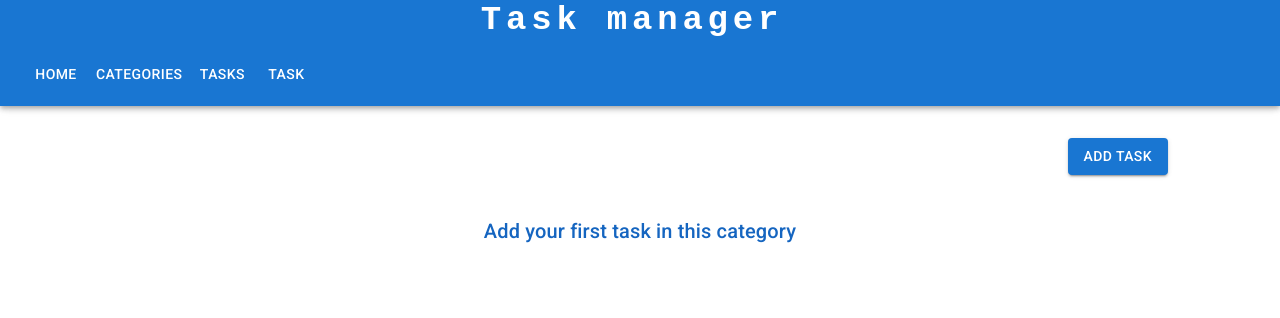
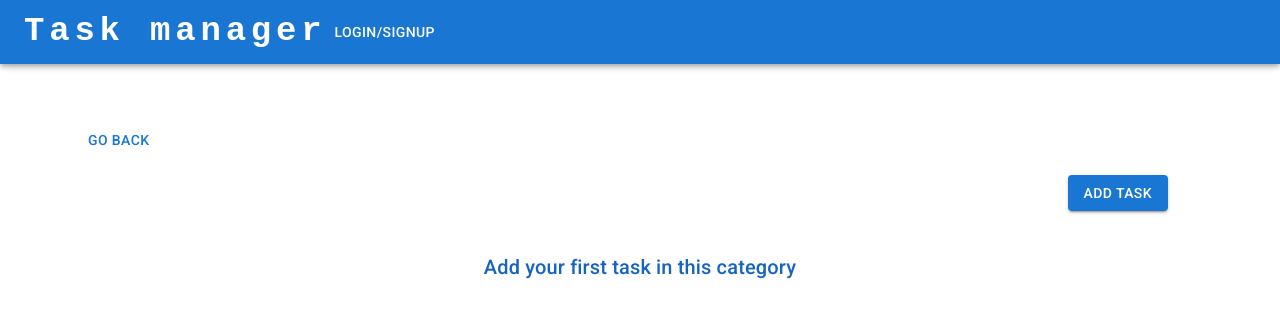
Before and after one commit to kotyamur/task-manager, a React (Create React App) app in the folder client/: page /tasks in a window 1280 px wide. Shown: the top 318 px of the page. Built offline with nearby package versions, Linux system fonts and the light colour scheme.

Commit message:
add navigation

```diff
--- a/client/src/components/Categories/Categories.tsx
+++ b/client/src/components/Categories/Categories.tsx
@@ -1,11 +1,16 @@
-import { FC, useState } from "react";
+import React, { FC, useState, useEffect } from "react";
+import { useNavigate } from "react-router-dom";
+import { useSelector } from "react-redux";
+import { selectIsLoggedIn } from "../../redux/user/authSelectors";
+
 import Box from '@mui/material/Box';
 import Button from "@mui/material/Button";
 import CategoryList from "./CategoryList/CategoryList";
 import CategoryAddPopup from "./CategoryAddPopup/CategoryAddPopup";
 
-
 const Categories: FC = () => {
+  const navigate = useNavigate();
+  const isUserLogined = useSelector(selectIsLoggedIn)
   const [openAddPopup, setOpenAddPopup] = useState(false);
   const handleAddActionClick = () => {
     setOpenAddPopup(true);
@@ -16,6 +21,13 @@ const Categories: FC = () => {
       setOpenAddPopup(false);
     }
   };
+
+  useEffect(() => {
+    if (!isUserLogined) {
+      navigate("/login");
+    }
+  }, [isUserLogined, navigate]);
+
     return (
       <Box sx={{ p: 2, textAlign: "end" }}>
         <Button
--- a/client/src/components/Categories/CategoryList/CategoryList.tsx
+++ b/client/src/components/Categories/CategoryList/CategoryList.tsx
@@ -6,6 +6,7 @@ import { fetchUserCategories } from "../../../redux/categories/categoriesOperati
 import { useAppDispatch } from "../../../redux/hooks";
 
 import List from "@mui/material/List";
+import Typography from "@mui/material/Typography";
 import CategoryItem from "../CategoryItem/CategoryItem";
 
 const CategoryList: FC = () => {
@@ -17,11 +18,30 @@ const CategoryList: FC = () => {
   }, [dispatch]);
 
   return (
-    <List>
-      {categories.map(({ id, dateCreated, name, tasks }) => {
-        return <CategoryItem key={id} id={id} dateCreated={dateCreated} name={name} tasks={tasks} />;
-      })}
-    </List>
+    <>
+      <List>
+        {categories.map(({ id, dateCreated, name, tasks }) => {
+          return (
+            <CategoryItem
+              key={id}
+              id={id}
+              dateCreated={dateCreated}
+              name={name}
+              tasks={tasks}
+            />
+          );
+        })}
+      </List>
+      {categories.length === 0 && (
+        <Typography
+          variant="h6"
+          mt={4}
+          sx={{ color: "primary.dark", textAlign: "center" }}
+        >
+          Add your first category
+        </Typography>
+      )}
+    </>
   );
 };
 
--- a/client/src/components/Login/Login.tsx
+++ b/client/src/components/Login/Login.tsx
@@ -1,6 +1,10 @@
 import * as React from "react";
 import { Link } from "react-router-dom";
 import { useFormik, FormikHelpers } from "formik";
+
+import { useNavigate } from "react-router-dom";
+import { useSelector } from "react-redux";
+import { selectIsLoggedIn } from "../../redux/user/authSelectors";
 
 import { useAppDispatch } from "../../redux/hooks";
 import { logIn } from "../../redux/user/authOperations";
@@ -19,6 +23,9 @@ const initialLoginValues: IRegisterLoginUserData = {
 
 const Login: React.FC = () => {
   const dispatch = useAppDispatch();
+  const navigate = useNavigate();
+
+  const isUserLogined = useSelector(selectIsLoggedIn);
 
   const handleSubmit = async (
     values: IRegisterLoginUserData,
@@ -33,6 +40,12 @@ const Login: React.FC = () => {
     validationSchema: registerLoginSchema,
     onSubmit: handleSubmit,
   });
+
+  React.useEffect(() => {
+    if (isUserLogined) {
+      navigate("/categories");
+    }
+  }, [isUserLogined, navigate]);
 
   return (
     <Box
--- a/client/src/components/Register/Register.tsx
+++ b/client/src/components/Register/Register.tsx
@@ -1,6 +1,10 @@
 import * as React from "react";
 import { Link } from "react-router-dom";
 import { useFormik, FormikHelpers } from "formik";
+
+import { useNavigate } from "react-router-dom";
+import { useSelector } from "react-redux";
+import { selectIsLoggedIn } from "../../redux/user/authSelectors";
 
 import { useAppDispatch } from "../../redux/hooks";
 import { register } from "../../redux/user/authOperations";
@@ -19,6 +23,9 @@ const initialRegisterValues: IRegisterLoginUserData = {
 
 const Register: React.FC = () => {
   const dispatch = useAppDispatch();
+  const navigate = useNavigate();
+
+  const isUserLogined = useSelector(selectIsLoggedIn);
 
   const handleSubmit = async (
     values: IRegisterLoginUserData,
@@ -33,6 +40,12 @@ const Register: React.FC = () => {
     validationSchema: registerLoginSchema,
     onSubmit: handleSubmit,
   });
+
+  React.useEffect(() => {
+    if (isUserLogined) {
+      navigate("/categories");
+    }
+  }, [isUserLogined, navigate]);
 
     return (
       <Box
--- a/client/src/components/SharedLayout.tsx
+++ b/client/src/components/SharedLayout.tsx
@@ -1,6 +1,9 @@
 import { FC } from "react";
 import { Outlet, Link } from "react-router-dom";
 import { Suspense } from "react";
+
+import { useSelector } from "react-redux";
+import { selectIsLoggedIn } from "../redux/user/authSelectors";
 
 import {
   AppBar,
@@ -10,21 +13,23 @@ import {
   Box,
   Button,
 } from "@mui/material";
+import { useAppDispatch } from "../redux/hooks";
+import { logOut } from "../redux/user/authOperations";
 
 export const SharedLayout: FC = () => {
+  const dispatch = useAppDispatch();
+  const isUserLogined = useSelector(selectIsLoggedIn);
   return (
-    <Box sx={{ paddingTop: '106px'}}>
+    <Box sx={{ paddingTop: "106px" }}>
       <AppBar>
         <Container maxWidth="xl">
+          <Toolbar disableGutters sx={{ justifyContent: "space-between" }}>
             <Typography
               variant="h4"
               noWrap
               component="a"
               href="/"
               sx={{
-              mr: 2,
-              display: "flex",
-              justifyContent: "center",
                 fontFamily: "monospace",
                 fontWeight: 700,
                 letterSpacing: ".3rem",
@@ -34,39 +39,18 @@ export const SharedLayout: FC = () => {
             >
               Task manager
             </Typography>
-          <Toolbar disableGutters>
             <Box sx={{ flexGrow: 1, display: "flex" }}>
+              {!isUserLogined && (
                 <Button color="inherit" component={Link} to="/">
-                Home
+                  Login/Signup
                 </Button>
-              <Button color="inherit" component={Link} to="/categories">
-                Categories
+              )}
+              {isUserLogined && (
+                <Button color="inherit" onClick={() => dispatch(logOut())}>
+                  LogOut
                 </Button>
-              <Button color="inherit" component={Link} to="/tasks">
-                Tasks
-              </Button>
-              <Button color="inherit" component={Link} to="/task">
-                Task
-              </Button>
+              )}
             </Box>
-            {/* <Box sx={{ mr: 3, display: "flex" }}>
-              <Button
-                color="inherit"
-                variant="outlined"
-                component={Link}
-                to="/login"
-              >
-                Log In
-              </Button>
-              <Button
-                color="secondary"
-                variant="contained"
-                component={Link}
-                to="/register"
-              >
-                Sign up
-              </Button>
-            </Box> */}
           </Toolbar>
         </Container>
       </AppBar>
--- a/client/src/components/Tasks/Tasks.tsx
+++ b/client/src/components/Tasks/Tasks.tsx
@@ -28,10 +28,19 @@ const Tasks: FC = () => {
 
   return (
     <Box sx={{ p: 2 }}>
+      <Button
+        variant="text"
+        sx={{ marginRight: 2 }}
+        component={Link}
+        to={`/categories`}
+      >
+        go back
+      </Button>
       <Box sx={{ p: 2, display: "flex", justifyContent: "space-between" }}>
         <Typography variant="h5" sx={{ textTransform: "uppercase" }}>
           {categoryById.name}
         </Typography>
+
         <Button
           variant="contained"
           sx={{ marginRight: 2 }}
```
Lines whose indentation alone changed are shown as unchanged.
